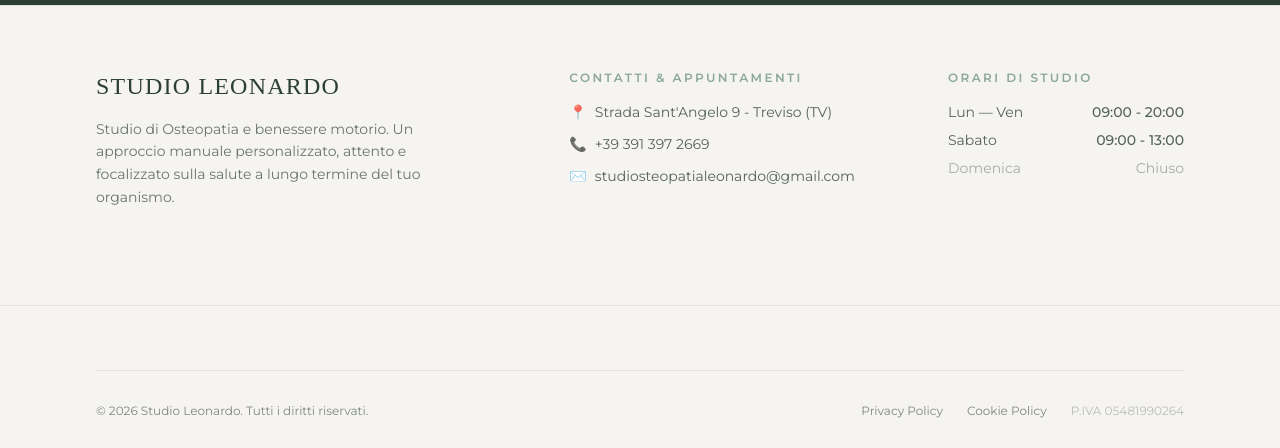
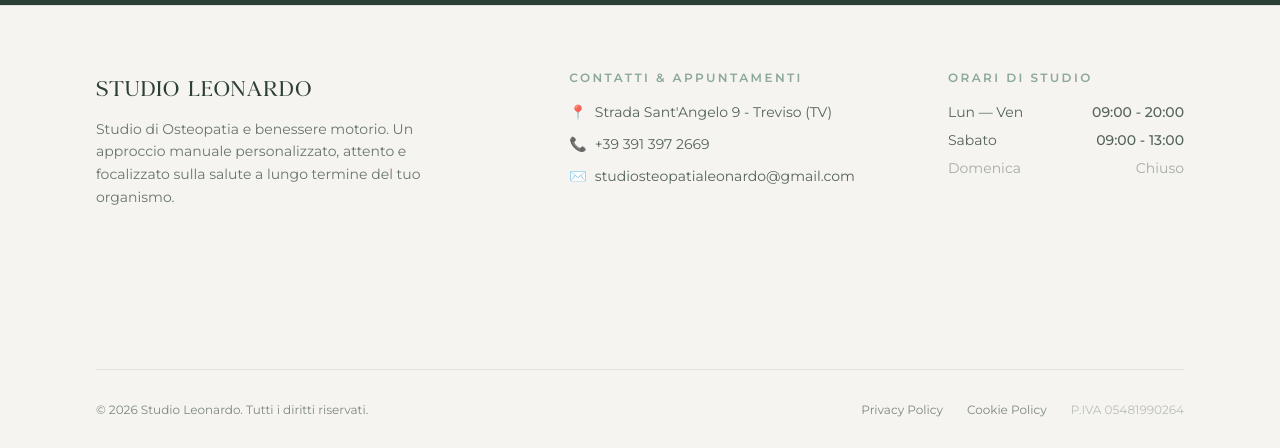
Before and after one commit to frekkoz3/StudioLeonardo, a React (Vite) app: page / in a window 1280 px wide. Shown: the part 2369-2817 px from the top of the page. Built offline with nearby package versions, Linux system fonts and the light colour scheme; a web font is replaced by a local one.

Commit message:
Fixed double line problem

```diff
--- a/src/components/Contact.tsx
+++ b/src/components/Contact.tsx
@@ -12,7 +12,7 @@ const Contact: React.FC = () => {
 
           {/* Brand/Identity Column (Spans 5 cols on desktop) */}
           <div className="md:col-span-5 space-y-4">
-            <h2 className="font-albertus text-2xl tracking-wider text-studio-dark uppercase">
+            <h2 className="font-agatho text-2xl tracking-wider text-studio-dark uppercase">
               Studio Leonardo
             </h2>
             <p className="font-montserrat text-xs md:text-sm text-studio-dark/70 max-w-sm leading-relaxed">
--- a/src/components/Footer.tsx
+++ b/src/components/Footer.tsx
@@ -6,7 +6,7 @@ const Footer: React.FC = () => {
   const currentYear = new Date().getFullYear();
 
   return (
-    <footer className="bg-studio-bg text-studio-dark border-t border-studio-dark/10 pt-16 pb-8 px-6 md:px-12 lg:px-24">
+    <footer className="bg-studio-bg text-studio-dark pt-16 pb-8 px-6 md:px-12 lg:px-24">
         {/* Bottom Legal / Copyright Bar */}
         <div className="border-t border-studio-dark/10 pt-8 flex flex-col md:flex-row items-center justify-between gap-4">
           <p className="font-montserrat text-xs text-studio-dark/60">
```
